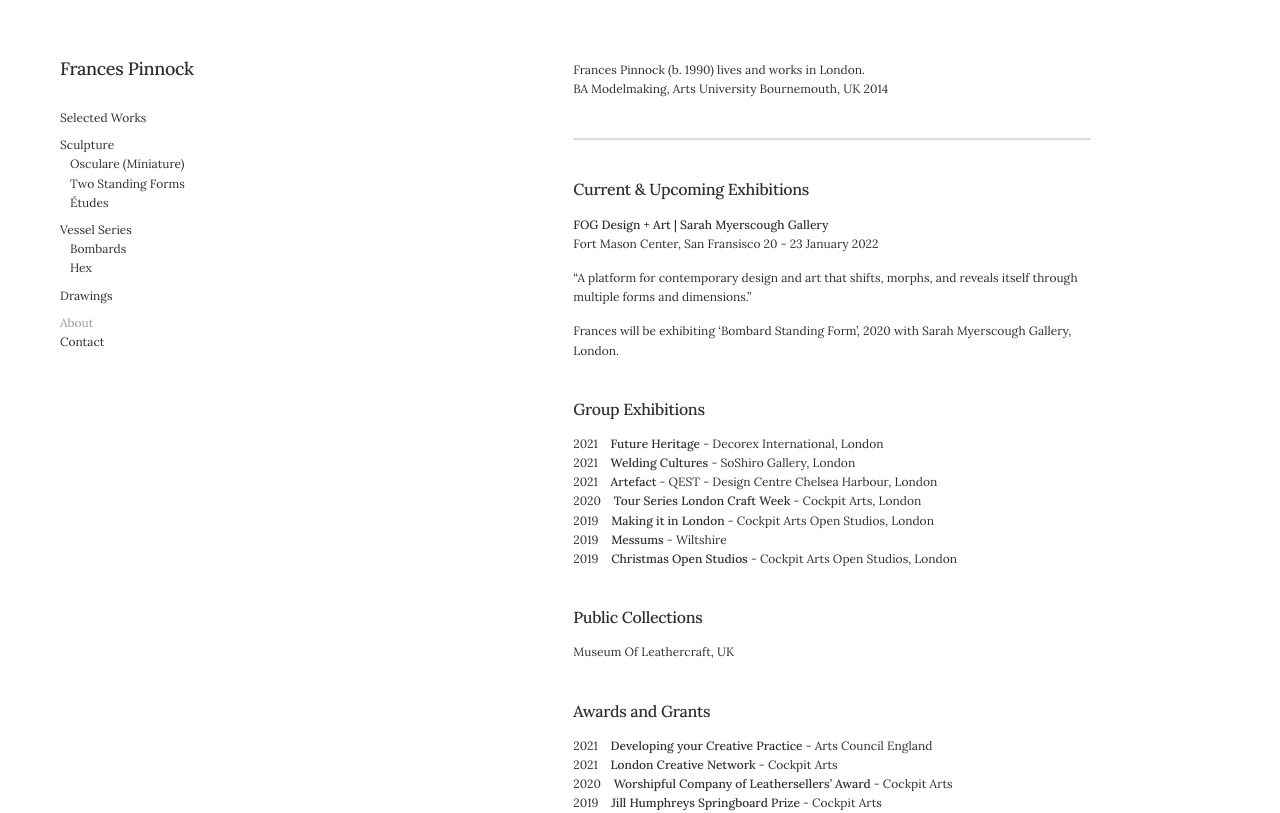
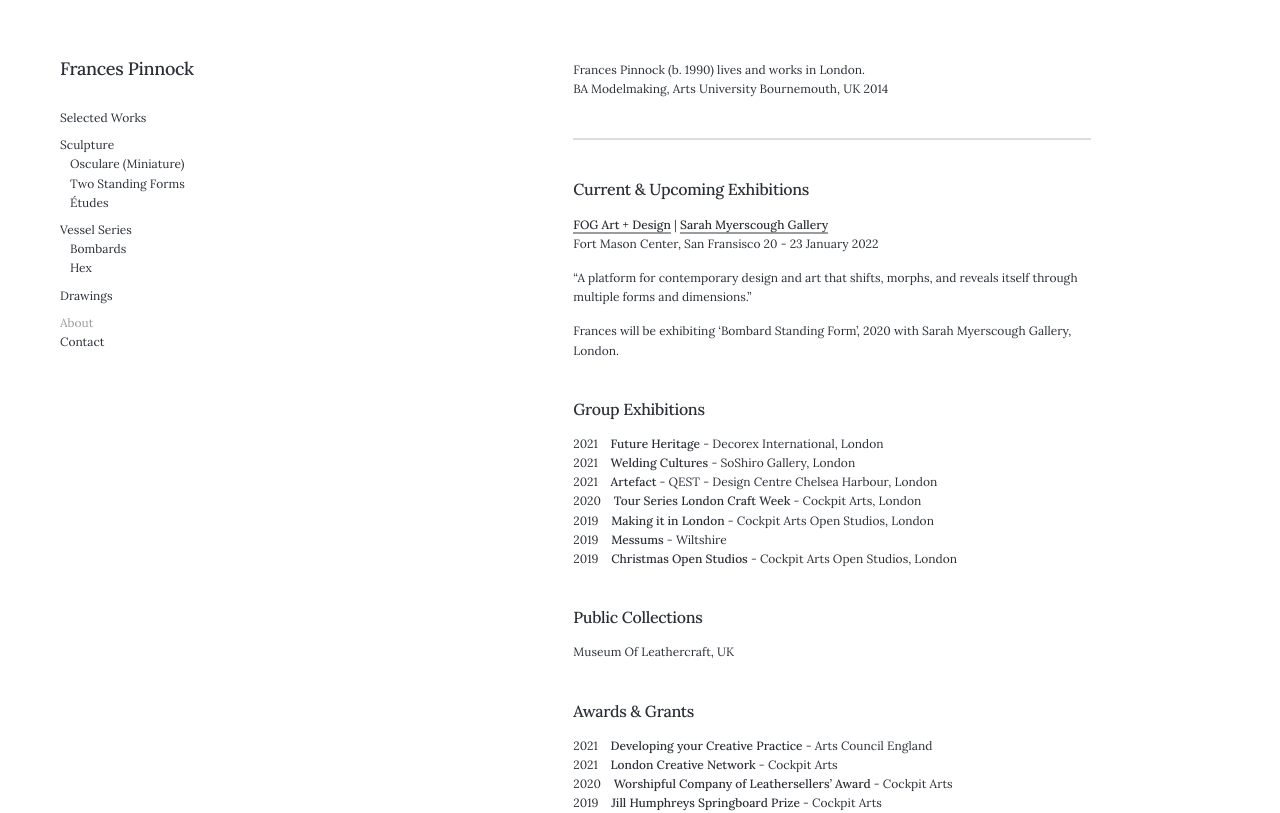
Before and after one commit to francespinnock/francespinnock.github.io, a Jekyll site: the page built from _pages/about.md, in a window 1280 px wide and 1100 px high. Shown: the top 813 px of the window. Built offline with Jekyll 4.4.1, drawn with Linux system fonts in a browser that asks for light colours; nearby versions of some CDN libraries.

Commit message:
Update about.md

```diff
--- a/_pages/about.md
+++ b/_pages/about.md
@@ -10,7 +10,7 @@ BA Modelmaking, Arts University Bournemouth, UK 2014
 <hr />
 ## Current & Upcoming Exhibitions
 
- **FOG Design + Art | Sarah Myerscough Gallery**
+[FOG Art + Design](https://www.fogfair.com/) | [Sarah Myerscough Gallery](https://www.sarahmyerscough.com/)
 Fort Mason Center, San Fransisco
 20 - 23 January 2022
 
@@ -34,7 +34,7 @@ Frances will be exhibiting ‘Bombard Standing Form’, 2020 with Sarah Myerscou
 
 Museum Of Leathercraft, UK
 
-## Awards and Grants
+## Awards & Grants
 2021&nbsp;&nbsp;&nbsp; **Developing your Creative Practice** - Arts Council England
 2021&nbsp;&nbsp;&nbsp; **London Creative Network** - Cockpit Arts
 2020&nbsp;&nbsp;&nbsp; **Worshipful Company of Leathersellers’ Award** - Cockpit Arts
```
